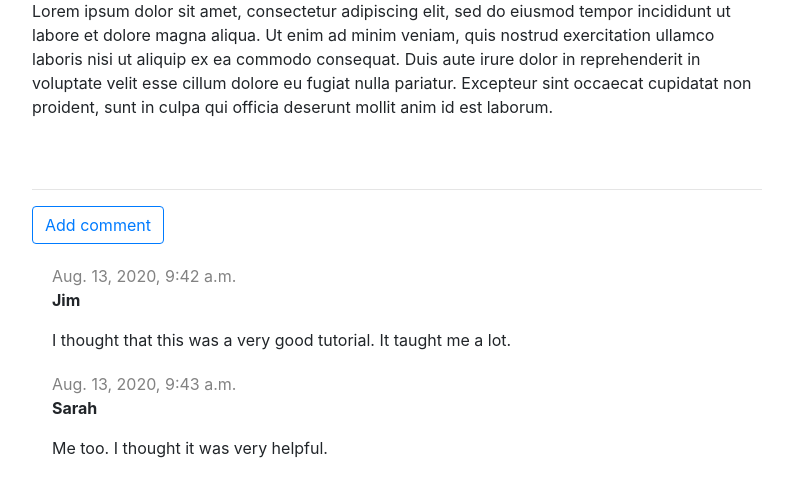
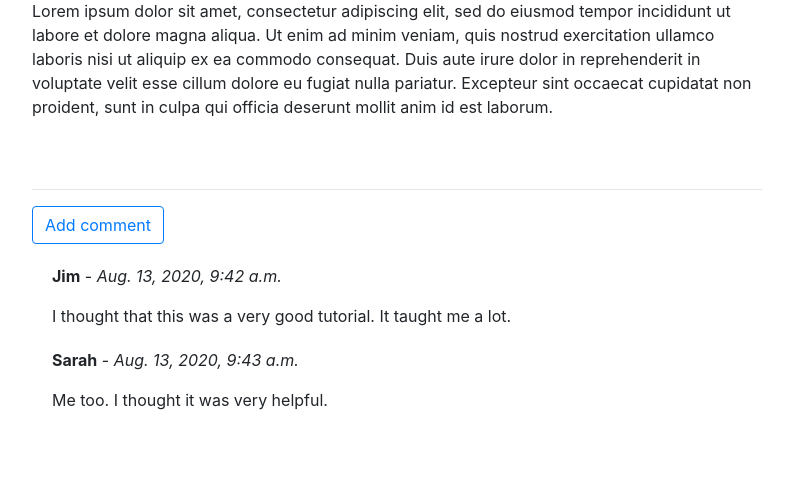
Before and after one commit to 4ka0/django_girls, a Django app: page /post/1/ in a window 1280 px wide. Shown: the part 521-1009 px from the top of the page, without its empty margins (43-836 px from the left). After the commit the page ends 931 px from the top, so only its background shows below. Run offline with Django 3.2, Linux system fonts and the light colour scheme; data comes from the database, SQL or seed files in the repository; both versions use the stored data as it was after the commit; some libraries are stand-ins or nearby versions.

Commit message:
Comment style update

```diff
--- a/blog/templates/blog/post_detail.html
+++ b/blog/templates/blog/post_detail.html
@@ -39,15 +39,16 @@
     {% for comment in post.comments.all %}
         {% if user.is_authenticated or comment.approved_comment %}
             <div class="comment">
-                <div class="date">
-                    {{ comment.created_date }}
-                    {% if not comment.approved_comment %}
-                        <a class="btn btn-outline-danger" href="{% url 'comment_remove' pk=comment.pk %}">Remove comment</a>
-                        <a class="btn btn-outline-success" href="{% url 'comment_approve' pk=comment.pk %}">Approve comment</a>
-                    {% endif %}
-                </div>
-                <strong>{{ comment.author }}</strong>
+
+                <strong>{{ comment.author }}</strong> - <i>{{ comment.created_date }}</i>
+
                 <p>{{ comment.text|linebreaks }}</p>
+
+                {% if not comment.approved_comment %}
+                    <a class="btn btn-outline-danger" href="{% url 'comment_remove' pk=comment.pk %}">Remove comment</a>
+                    <a class="btn btn-outline-success" href="{% url 'comment_approve' pk=comment.pk %}">Approve comment</a>
+                {% endif %}
+
             </div>
         {% endif %}
     {% empty %}
```
Also changed, not shown: db.sqlite3.
